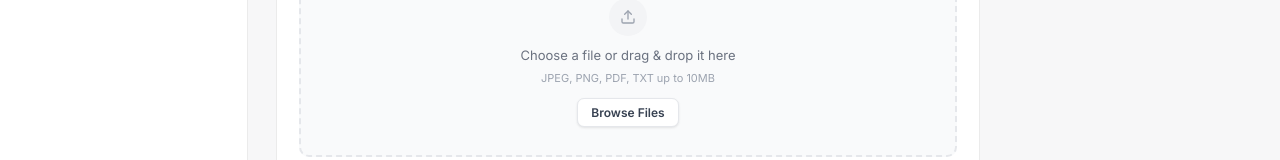
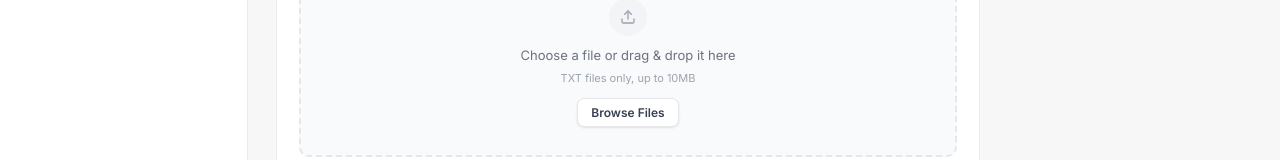
Before and after one commit to imranrkhan13/vedai, a Next.js app in the folder frontend/: page /create in a window 1280 px wide. Shown: the part 310-470 px from the top of the page. Built offline with nearby package versions, Linux system fonts and the light colour scheme; no server answers.

Commit message:
Frontend: remove hardcoded identity, real counts, show MCQ options, txt-only upload
Updated file input to only accept .txt files and modified related messages.

```diff
--- a/frontend/app/create/page.tsx
+++ b/frontend/app/create/page.tsx
@@ -54,6 +54,7 @@ export default function CreatePage() {
     setQRows(r=>r.map((row,idx)=>idx===i?{...row,[key]:val}:row));
 
   const readFile = (file:File) => {
+    if(!/\.txt$/i.test(file.name)){ toast.error('Only .txt files are supported right now (PDF and image reading is not available)'); return; }
     if(file.size>10*1024*1024){ toast.error('Max 10MB'); return; }
     setFileName(file.name);
     const reader = new FileReader();
@@ -115,7 +116,7 @@ export default function CreatePage() {
             <h2 style={{ fontSize:14, fontWeight:600, marginBottom:3, color:'var(--black)' }}>Assignment Details</h2>
             <p style={{ fontSize:12, color:'var(--gray-400)', marginBottom:18 }}>Basic information about your assignment</p>
 
-            <input ref={fileRef} type="file" accept=".txt,.pdf,.png,.jpg,.jpeg" style={{ display:'none' }} onChange={e=>e.target.files?.[0]&&readFile(e.target.files[0])}/>
+            <input ref={fileRef} type="file" accept=".txt,text/plain" style={{ display:'none' }} onChange={e=>e.target.files?.[0]&&readFile(e.target.files[0])}/>
             {!fileName?(
               <div onClick={()=>fileRef.current?.click()}
                 onDragOver={e=>{e.preventDefault();setDragOver(true);}}
@@ -126,7 +127,7 @@ export default function CreatePage() {
                   <Upload size={16} color="#9CA3AF"/>
                 </div>
                 <p style={{ fontSize:13, color:'var(--gray-500)', marginBottom:4 }}>Choose a file or drag &amp; drop it here</p>
-                <p style={{ fontSize:11, color:'var(--gray-400)', marginBottom:12 }}>JPEG, PNG, PDF, TXT up to 10MB</p>
+                <p style={{ fontSize:11, color:'var(--gray-400)', marginBottom:12 }}>TXT files only, up to 10MB</p>
                 <button className="btn btn-ghost btn-sm" type="button" onClick={e=>{e.stopPropagation();fileRef.current?.click();}}>Browse Files</button>
               </div>
             ):(
```
